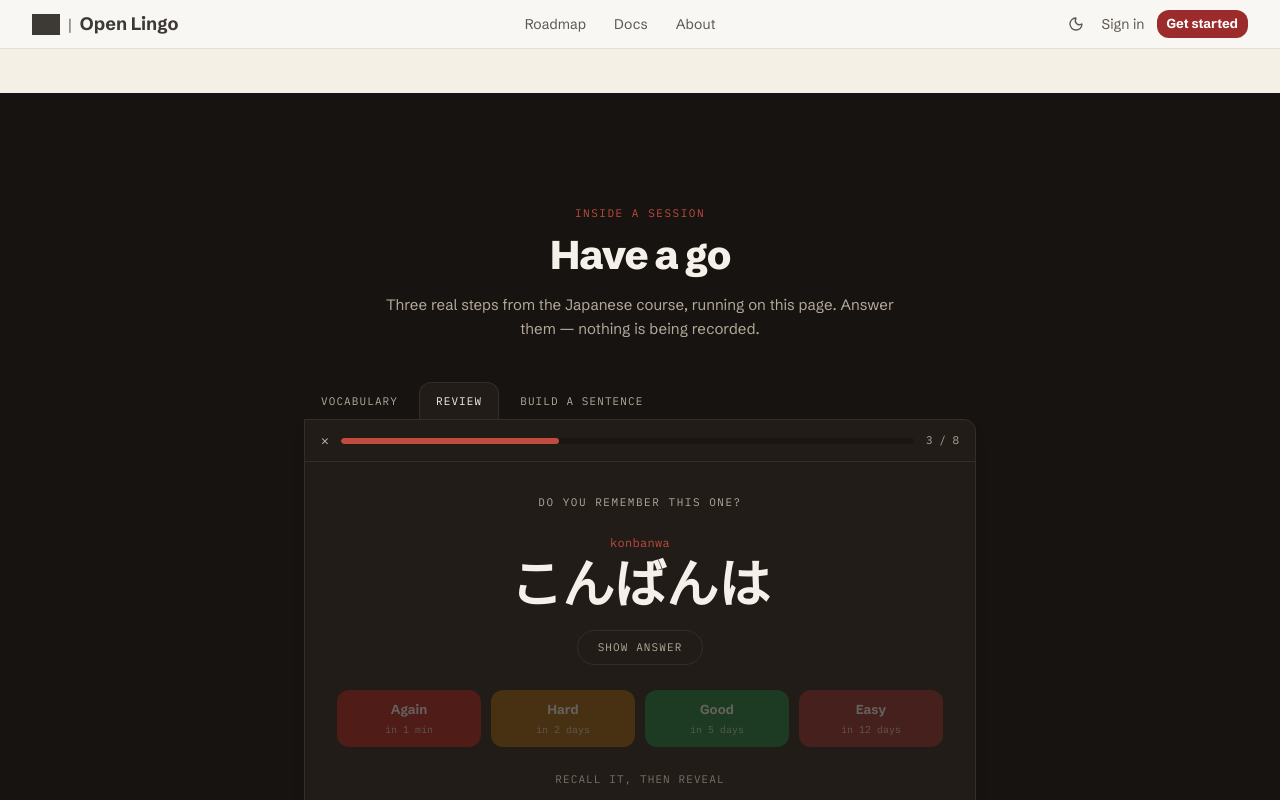
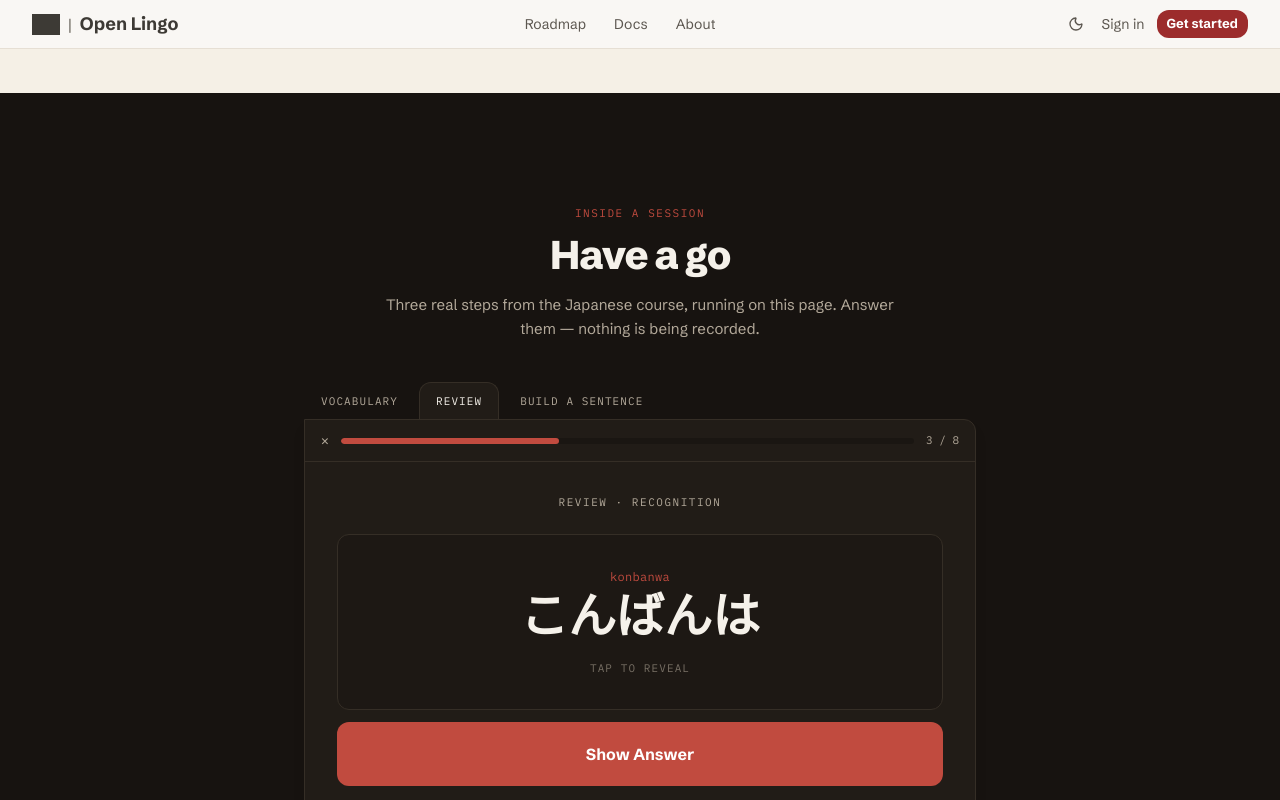
Before and after one commit to open-lingo/lingo-landing, a React (Vite) app: page / in a window 1280 px wide. Both pictures are taken after a click on the tab "REVIEW". Shown: the part 1454-2254 px from the top of the page. Built offline with nearby package versions, Linux system fonts and the light colour scheme; grey boxes are pictures that could not be loaded.

Commit message:
fix: review step now mirrors FlashcardTester — Show Answer swaps to the grade row

```diff
--- a/src/components/steps/ReviewStep.tsx
+++ b/src/components/steps/ReviewStep.tsx
@@ -2,87 +2,107 @@ import { useState } from "react";
 import { StepChrome, Hint } from "./StepChrome";
 
 /**
- * The flashcard review surface. Ratings and their colours match the app's
- * `FlashcardTester` exactly — Again/Hard/Good/Easy on error/warning/success/accent.
+ * The flashcard review surface, following the app's `FlashcardTester` closely:
  *
- * The intervals shown are what FSRS-6 would actually schedule for a card at
- * this stability, which is the point of the step: Hard is a *success*, it just
- * grows the interval more slowly than Good.
+ * - the card body is itself the reveal control ("Tap to reveal")
+ * - before reveal there is ONE full-width accent "Show Answer" button; the
+ *   grade grid does not exist yet, it replaces that button
+ * - the control row is a fixed height so the swap never shifts the layout
+ *   (a real QA fix in the app — the buttons used to jump on reveal)
+ * - interval hints use the app's compact format: <1d, 5d, 2mo
+ *
+ * Ratings and colours match `RATING_BUTTONS` in the app. Hard is a *success*:
+ * it advances the card, just with slower stability growth than Good.
  */
 const RATINGS = [
-  { id: "again", label: "Again", interval: "in 1 min", className: "bg-error" },
-  { id: "hard", label: "Hard", interval: "in 2 days", className: "bg-warning" },
-  { id: "good", label: "Good", interval: "in 5 days", className: "bg-success" },
-  { id: "easy", label: "Easy", interval: "in 12 days", className: "bg-accent" },
+  { id: "again", label: "Again", hint: "<1d", className: "bg-band-error" },
+  { id: "hard", label: "Hard", hint: "2d", className: "bg-band-warning" },
+  { id: "good", label: "Good", hint: "5d", className: "bg-band-success" },
+  { id: "easy", label: "Easy", hint: "12d", className: "bg-band-accent" },
 ];
 
 export function ReviewStep() {
-  const [revealed, setRevealed] = useState(false);
+  const [flipped, setFlipped] = useState(false);
   const [rated, setRated] = useState<(typeof RATINGS)[number] | null>(null);
 
   return (
     <StepChrome
-      instruction="Do you remember this one?"
+      instruction="Review · recognition"
       status={
         rated ? (
-          <span className="text-success">
-            Scheduled {rated.interval} · recall updated
+          <span className="text-band-success">
+            Graded {rated.label} · back in {rated.hint}
           </span>
-        ) : revealed ? (
-          <Hint>Grade yourself honestly — Hard still counts as a pass</Hint>
+        ) : flipped ? (
+          <Hint>Hard still counts as a pass — it just grows slower</Hint>
         ) : (
-          <Hint>Recall it, then reveal</Hint>
+          <Hint>Recall it before you reveal</Hint>
         )
       }
     >
-      <div className="mt-6 text-center">
-        <p className="font-mono text-[12px] tracking-wide text-band-accent">
+      {/* The card body doubles as the reveal control, as in the app. */}
+      <button
+        type="button"
+        onClick={() => setFlipped(true)}
+        disabled={flipped}
+        className="mt-6 flex min-h-[11rem] w-full flex-col items-center justify-center rounded-xl border border-band-border bg-band/40 px-5 py-6 text-center transition-colors enabled:hover:border-band-muted"
+      >
+        <span className="font-mono text-[12px] tracking-wide text-band-accent">
           konbanwa
-        </p>
-        <p className="mt-1.5 font-script text-[clamp(2.25rem,6vw,3.25rem)] font-bold leading-none text-band-text">
+        </span>
+        <span className="mt-1.5 font-script text-[clamp(2.25rem,6vw,3rem)] font-bold leading-none text-band-text">
           こんばんは
-        </p>
+        </span>
 
-        <div className="mt-5 min-h-[2.25rem]">
-          {revealed ? (
-            <p className="text-[17px] font-semibold text-band-text">
+        {flipped ? (
+          <>
+            <span className="mt-4 h-px w-16 bg-band-border" aria-hidden />
+            <span className="mt-4 text-[17px] font-semibold text-band-text">
               Good evening
-            </p>
-          ) : (
-            <button
-              type="button"
-              onClick={() => setRevealed(true)}
-              className="rounded-full border border-band-border px-5 py-2 font-mono text-[11px] uppercase tracking-[0.1em] text-band-muted transition-colors hover:text-band-text"
-            >
-              Show answer
-            </button>
-          )}
-        </div>
-      </div>
+            </span>
+          </>
+        ) : (
+          <span className="mt-5 font-mono text-[11px] uppercase tracking-[0.1em] text-band-muted/60">
+            Tap to reveal
+          </span>
+        )}
+      </button>
 
-      {/* The grading row only exists after the reveal — grading a card you have
-          not tried to recall is how people quietly ruin their own schedule. */}
-      <div
-        className={`mt-6 grid grid-cols-2 gap-2.5 transition-opacity sm:grid-cols-4 ${
-          revealed ? "opacity-100" : "pointer-events-none opacity-30"
-        }`}
-      >
-        {RATINGS.map((rating) => (
+      {/* Fixed-height control row: the Show Answer button and the grade grid
+          occupy exactly the same space, so revealing never shoves the page. */}
+      <div className="mt-3 flex h-24 items-stretch sm:h-16">
+        {flipped ? (
+          <div className="grid w-full grid-cols-2 gap-2 sm:grid-cols-4">
+            {RATINGS.map((rating, i) => (
+              <button
+                key={rating.id}
+                type="button"
+                onClick={() => setRated(rating)}
+                className={`relative flex h-full flex-col items-center justify-center gap-0.5 rounded-xl px-3 text-sm font-semibold text-white transition ${rating.className} ${
+                  rated && rated.id !== rating.id ? "opacity-40" : ""
+                }`}
+              >
+                {/* Keyboard-shortcut keycap, as in the app (lg:+ only). */}
+                <span
+                  className="absolute right-1.5 top-1.5 hidden h-4 w-4 items-center justify-center rounded bg-black/15 text-[10px] font-bold leading-none lg:flex"
+                  aria-hidden
+                >
+                  {i + 1}
+                </span>
+                {rating.label}
+                <span className="text-[10px] opacity-80">{rating.hint}</span>
+              </button>
+            ))}
+          </div>
+        ) : (
           <button
-            key={rating.id}
             type="button"
-            disabled={!revealed}
-            onClick={() => setRated(rating)}
-            className={`rounded-md px-3 py-2.5 text-white transition-transform hover:-translate-y-px ${rating.className} ${
-              rated && rated.id !== rating.id ? "opacity-40" : ""
-            }`}
+            onClick={() => setFlipped(true)}
+            className="flex h-full w-full items-center justify-center rounded-xl bg-band-accent px-6 text-base font-semibold text-white transition hover:opacity-90"
           >
-            <span className="block text-[13px] font-semibold">{rating.label}</span>
-            <span className="mt-0.5 block font-mono text-[10px] opacity-80">
-              {rating.interval}
-            </span>
+            Show Answer
           </button>
-        ))}
+        )}
       </div>
     </StepChrome>
   );
--- a/src/theme/tokens.css
+++ b/src/theme/tokens.css
@@ -50,6 +50,12 @@
     --color-band-text: 245 241 234;
     --color-band-muted: 179 169 154;
     --color-band-accent: 193 75 63;
+    /* Semantic colours scoped to the band. The band is dark in BOTH themes, so
+       the light palette's deep green/amber would go muddy on it — these are the
+       dark-theme values, pinned regardless of the active theme. */
+    --color-band-error: 239 68 68;
+    --color-band-warning: 245 158 11;
+    --color-band-success: 34 197 94;
   }
 
   .dark {
--- a/tailwind.config.js
+++ b/tailwind.config.js
@@ -37,6 +37,9 @@ export default {
           text: "rgb(var(--color-band-text) / <alpha-value>)",
           muted: "rgb(var(--color-band-muted) / <alpha-value>)",
           accent: "rgb(var(--color-band-accent) / <alpha-value>)",
+          error: "rgb(var(--color-band-error) / <alpha-value>)",
+          warning: "rgb(var(--color-band-warning) / <alpha-value>)",
+          success: "rgb(var(--color-band-success) / <alpha-value>)",
         },
       },
       fontFamily: {
```
Also changed, not shown: 2 other files (tests, documents, lock files or other folders).
